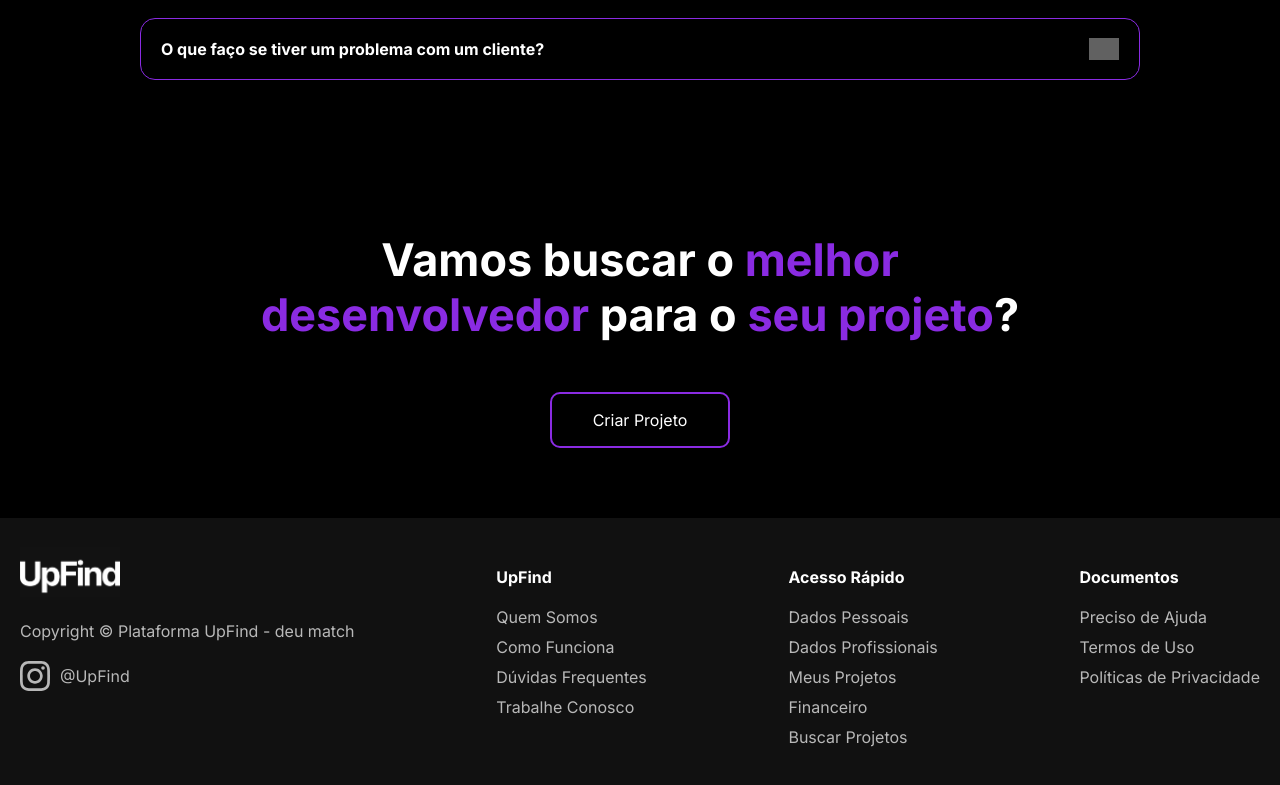
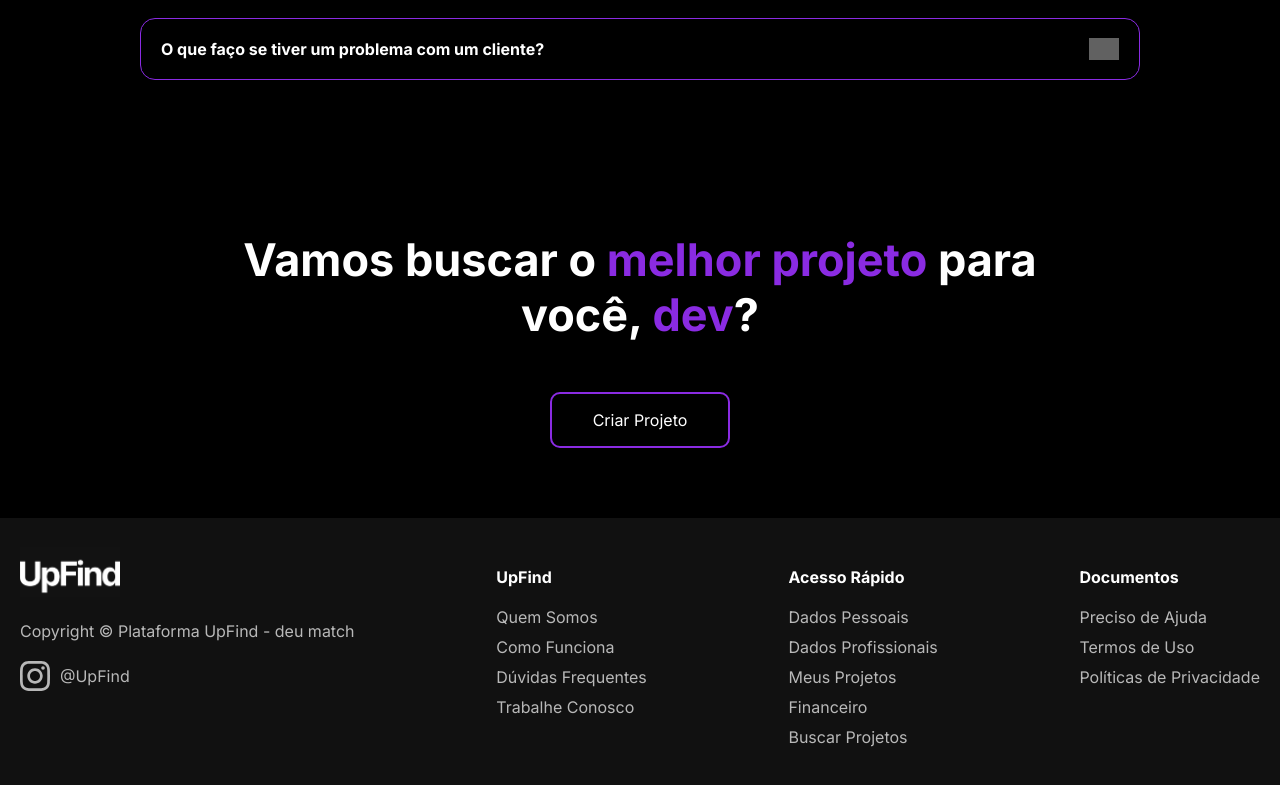
Before and after one commit to rafaelpequino/up-find, a React (Create React App) app: page /upfound in a window 1280 px wide. Shown: the part 3898-4683 px from the top of the page. Built offline with nearby package versions, Linux system fonts and the light colour scheme; grey boxes are pictures that could not be loaded.

Commit message:
Aplica reatividade no componente EndCta

```diff
--- a/src/components/Landing/EndCta/index.js
+++ b/src/components/Landing/EndCta/index.js
@@ -1,5 +1,5 @@
 import styled from "styled-components"
-import { StyledSpan, Title } from "../../Global/Title"
+import { Title } from "../../Global/Title"
 import { Button } from "../../Global/Button"
 
 const EndCtaContainer = styled.section`
@@ -21,7 +21,7 @@
                 $color="var(--color-white)"
                 $size="45px"
             >
-                Vamos buscar o <StyledSpan $color={props.defaultColor}>melhor desenvolvedor</StyledSpan> para o <StyledSpan $color={props.defaultColor}>seu projeto</StyledSpan>?
+                { props.children }
             </Title>
             <br/>
             <Button setBorderColor={props.defaultColor} setBackgroundColor="transparent">Criar Projeto</Button>
--- a/src/pages/UpFinder/index.js
+++ b/src/pages/UpFinder/index.js
@@ -205,7 +205,10 @@
             />
             <EndCta
                 defaultColor="var(--color-sky-1)"
-            />
+            >
+                Vamos buscar o <StyledSpan $color="var(--color-sky-1)">melhor desenvolvedor</StyledSpan> para o <StyledSpan $color="var(--color-sky-1)">seu projeto</StyledSpan>?
+            </EndCta>
+
             <Footer
                 defaultColor="var(--color-sky-1)"
                 upFindFooterItems={upFindFooterItems}
--- a/src/pages/UpFound/index.js
+++ b/src/pages/UpFound/index.js
@@ -212,7 +212,9 @@
             />
             <EndCta
                 defaultColor="var(--color-sky-2)"
-            />
+            >
+                Vamos buscar o <StyledSpan $color="var(--color-sky-2)">melhor projeto</StyledSpan> para você, <StyledSpan $color="var(--color-sky-2)">dev</StyledSpan>?
+            </EndCta>
             <Footer
                 defaultColor="var(--color-sky-2)"
                 upFindFooterItems={upFindFooterItems}
```
